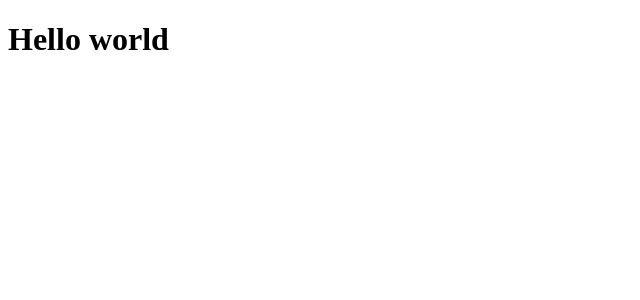
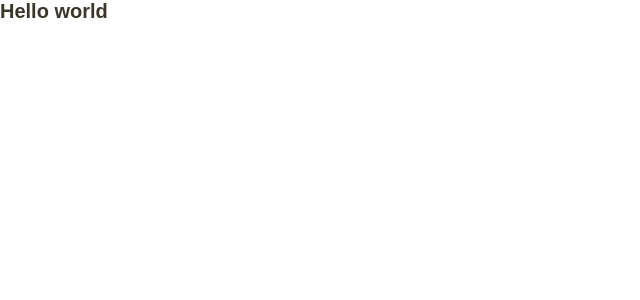
Before and after one commit to AdoDragicevic/Recursive-tables, a React (Create React App) app: page / in a window 1280 px wide. Shown: the top 300 px of the page, without its empty margins (0-640 px from the left). Built offline with nearby package versions, Linux system fonts and the light colour scheme.

Commit message:
Add sass and basic styling - reset and fonts

```diff
--- a/package.json
+++ b/package.json
@@ -39,5 +39,8 @@
       "last 1 firefox version",
       "last 1 safari version"
     ]
+  },
+  "devDependencies": {
+    "sass": "^1.48.0"
   }
 }
--- a/src/App.tsx
+++ b/src/App.tsx
@@ -1,3 +1,5 @@
+import "./styles/main.scss";
+
 function App() {
   return (
     <div className="App">
--- /dev/null
+++ b/src/styles/base/_base.scss
@@ -0,0 +1,21 @@
+* {
+  margin: 0;
+  padding: 0;
+  box-sizing: inherit;
+}
+
+html {
+  /* 1 rem = 10px; font-size: 10px;
+  However, by defining it in px we change the browser font size that the user can change in the browser settings.
+  This would be bad because some people want to increase the default font size, so we use %
+  Default font size is 16px
+  100% would be 16px
+  But we want 10px, so we calculate 10 / 16
+  1rem = 62.5% (of what the user sets in browser as default; or 16px if the user doesn't change it) */
+  font-size: 62.5%; /* 1 rem = 10px */
+  overflow-y: scroll;
+}
+
+body {
+  box-sizing: border-box;
+}
--- /dev/null
+++ b/src/styles/base/_typography.scss
@@ -0,0 +1,6 @@
+@import url('https://fonts.googleapis.com/css2?family=Montserrat:wght@100;300;400;600&family=Roboto:wght@100;400;500;700&display=swap');
+
+body {
+  font-family: 'Monserat', sans-serif;
+  color: #3C362A;
+}
--- /dev/null
+++ b/src/styles/main.scss
@@ -0,0 +1,2 @@
+@import "base/base";
+@import "base/typography";
```
Also changed, not shown: 1 other file (tests, documents, lock files or other folders).
